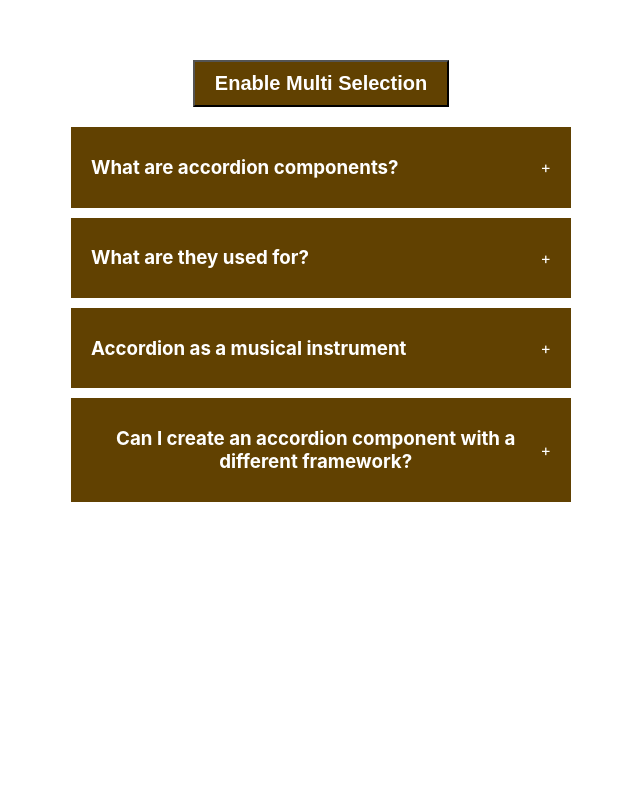
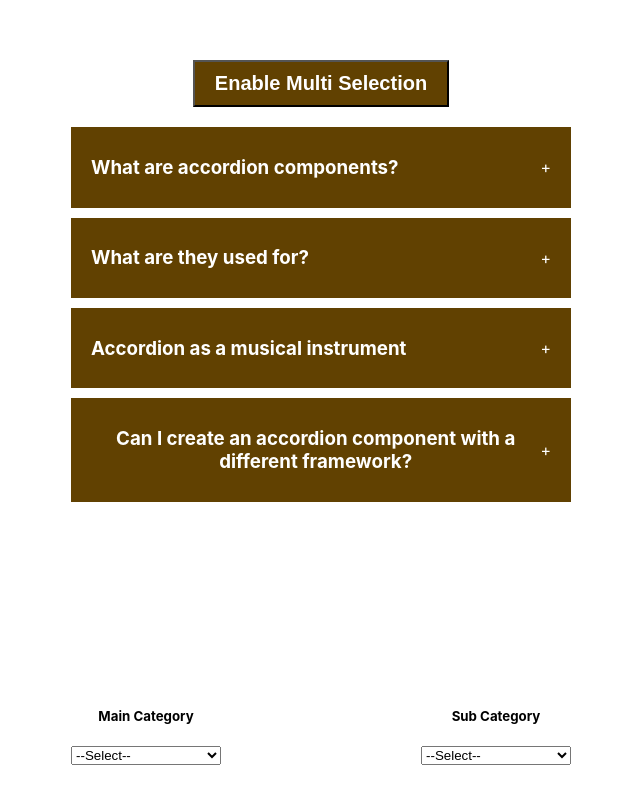
Before and after one commit to sivaramanand/React-Daily-Practice, a React (Create React App) app in the folder react-daily-problems/: page / in a window 1280 px wide. Shown: the part 114-918 px from the top of the page, without its empty margins (319-959 px from the left). Before the commit the page ends 800 px from the top, so only its background shows below. Built offline with nearby package versions, Linux system fonts and the light colour scheme.

Commit message:
3.dynamic dropdowns

```diff
--- a/react-daily-problems/src/App.js
+++ b/react-daily-problems/src/App.js
@@ -1,10 +1,12 @@
 import logo from "./logo.svg";
 import "./App.css";
 import Accordian from "./Components/1.Accordian/lndex";
+import ConditionalDropDowns from "./Components/3.Conditional Dropdowns";
 function App() {
   return (
     <div className="App">
-      <Accordian/>
+      <Accordian />
+      <ConditionalDropDowns />
     </div>
   );
 }
--- /dev/null
+++ b/react-daily-problems/src/Components/3.Conditional Dropdowns/index.js
@@ -0,0 +1,45 @@
+import React, { useState } from "react";
+import "./style.css";
+const ConditionalDropdown = () => {
+    const[firstSelection,setFirstSelection]=useState("")
+    const [secondSelection,setSecondSelection]=useState([])
+  const data = {
+    Coffee: ["Espresso", "Cappuccino", "Iced coffee", "Americano"],
+    Tea: ["Charcoal Tea", "Ginger tea", "Green tea", "Black tea"],
+    Wine: ["Red wine", "Rosé", "Cabernet Sauvignon", "Merlot"],
+  };
+  const handleFirstChange=(e)=>{
+    setFirstSelection(e.target.value)
+    console.log(firstSelection)
+    setSecondSelection(data[e.target.value])
+    console.log(secondSelection)
+
+  }
+
+  return (
+    <div className="maindiv">
+      <div className="mainflex">
+        <div className="FirstSelectFlex">
+          <h5>Main Category</h5>
+          <select value={firstSelection} onChange={handleFirstChange} className="FirstSelect">
+            <option value="">--Select--</option>
+            {Object.keys(data).map((key) => (
+              <option key={key} value={key}>{key}</option>
+            ))}
+          </select>
+        </div>
+        <div className="SecondSelectFlex">
+          <h5>Sub Category</h5>
+          <select className="SecondSelect">
+            <option value="">--Select--</option>
+            {secondSelection.map((item) => (
+              <option key={item} value={item}>{item}</option>
+            ))}
+          </select>
+        </div>
+      </div>
+    </div>
+  );
+};
+
+export default ConditionalDropdown;
--- /dev/null
+++ b/react-daily-problems/src/Components/3.Conditional Dropdowns/style.css
@@ -0,0 +1,26 @@
+.maindiv{
+    min-height: 100vh;
+}
+.FirstSelect{
+    width: 150px;
+}
+.SecondSelect{
+    width: 150px;
+}
+.mainflex{
+    display: flex;
+    flex-direction: row;
+    justify-content: center;
+    align-items: center;
+    gap:200px;
+
+
+}
+.FirstSelectFlex{
+    display: flex;
+    flex-direction: column;
+}
+.SecondSelectFlex{
+    display: flex;
+    flex-direction: column;
+}
```
